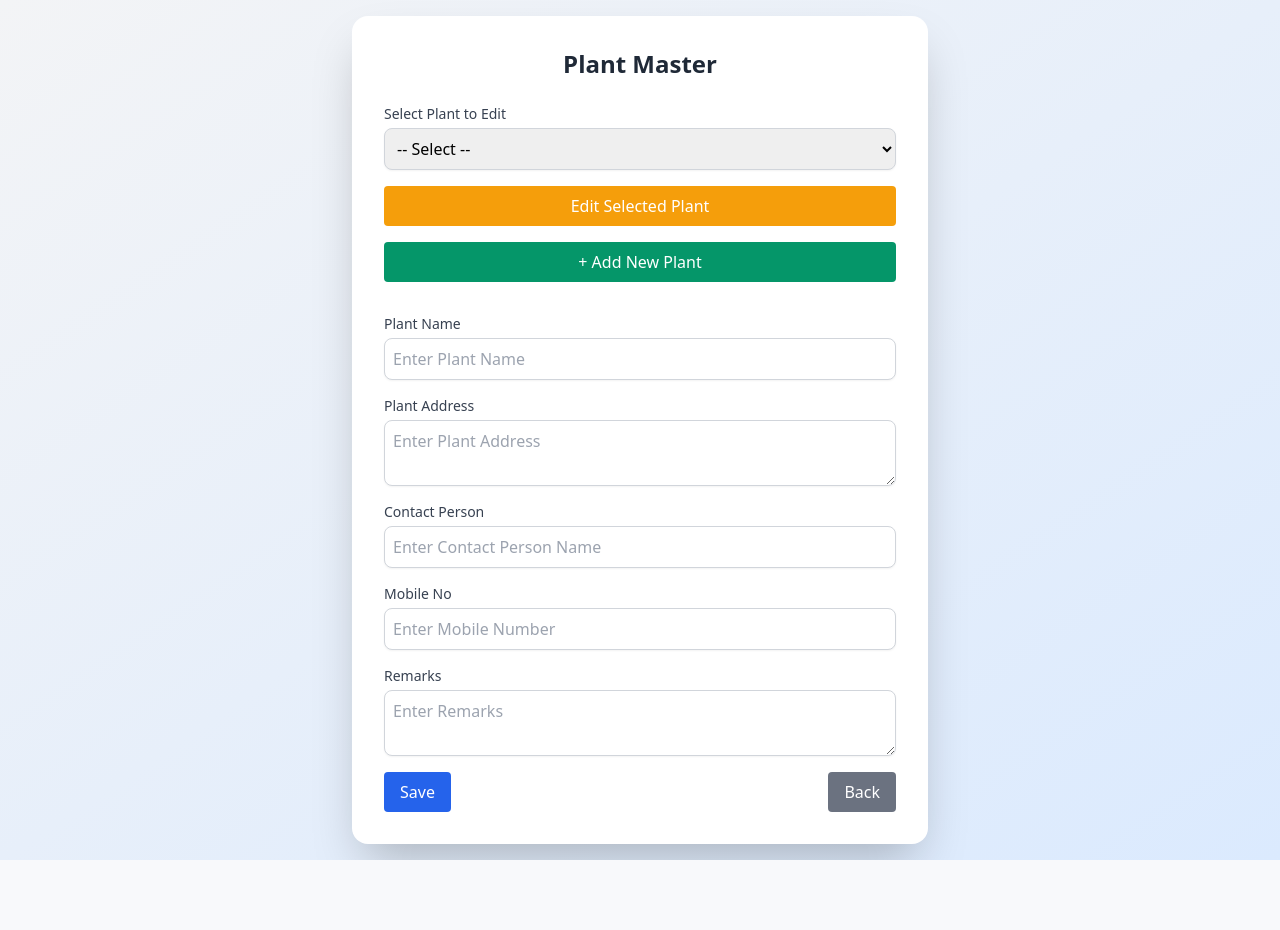
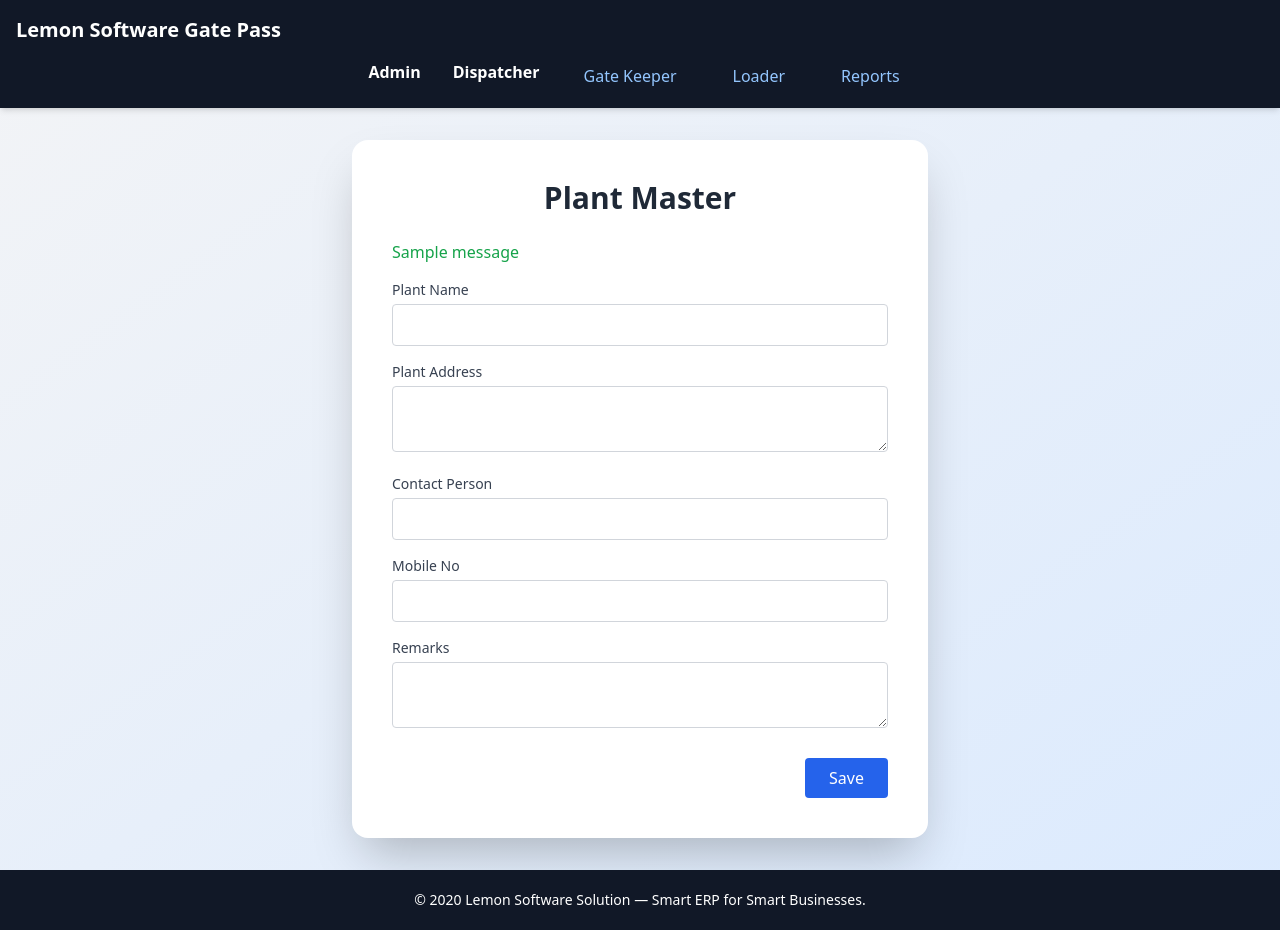
Before and after one commit to nilp12200/Truck-Django, a Django app: template templates/plantmaster.html in a window 1280 px wide. Before the commit the page ends 860 px from the top, so only its background shows below. Run offline with Django 4.2, Linux system fonts and the light colour scheme; the template is opened without the code that fills it: most values are stand-ins (such as "Sample title", 1, 10 or a date in 2020); one stand-in notice (Sample message) is shown; some libraries are stand-ins or nearby versions.

Commit message:
Update plantmaster.html

```diff
--- a/templates/plantmaster.html
+++ b/templates/plantmaster.html
@@ -1,95 +1,143 @@
+{% load static %}
 <!DOCTYPE html>
 <html lang="en">
 <head>
-  <meta charset="UTF-8" />
-  <meta name="viewport" content="width=device-width, initial-scale=1.0" />
-  <title>Plant Master</title>
-  <link href="https://cdn.jsdelivr.net/npm/tailwindcss@2.2.19/dist/tailwind.min.css" rel="stylesheet">
+  <meta charset="UTF-8">
+  <title>Plant Master | Lemon Software</title>
+  <meta name="viewport" content="width=device-width, initial-scale=1.0">
+  <script src="https://cdn.tailwindcss.com"></script>
+  <script>
+    function toggleMobileMenu() {
+      document.getElementById("mobileMenu").classList.toggle("hidden");
+    }
+  </script>
 </head>
-<body class="bg-gradient-to-br from-gray-100 to-blue-100 min-h-screen flex items-center justify-center p-4">
+<body class="bg-gradient-to-br from-gray-100 to-blue-100 min-h-screen flex flex-col">
 
-  <div class="bg-white shadow-2xl rounded-2xl p-8 w-full max-w-xl">
-    <h2 class="text-2xl font-bold text-center text-gray-800 mb-6">Plant Master</h2>
-
-    <!-- Plant Select Section -->
-    <div class="space-y-4">
-      <div>
-        <label class="block text-sm font-medium text-gray-700">Select Plant to Edit</label>
-        <select class="mt-1 block w-full rounded-lg border border-gray-300 shadow-sm p-2">
-          <option value="">-- Select --</option>
-          <option value="Plant A">Plant A</option>
-          <option value="Plant B">Plant B</option>
-        </select>
-      </div>
-
-      <button class="w-full bg-yellow-500 text-white px-4 py-2 rounded hover:bg-yellow-600 transition">
-        Edit Selected Plant
-      </button>
-
-      <button class="mt-2 w-full bg-green-600 text-white px-4 py-2 rounded hover:bg-green-700 transition">
-        + Add New Plant
+  <!-- Navbar -->
+  <nav class="bg-gray-900 text-white p-4 shadow-md">
+    <div class="max-w-7xl mx-auto flex items-center justify-between">
+      <span class="text-xl font-bold">Lemon Software Gate Pass</span>
+      <button class="md:hidden" onclick="toggleMenu()" aria-label="Toggle menu">
+        <!-- Hamburger Icon -->
+        <svg xmlns="http://www.w3.org/2000/svg" class="h-6 w-6" fill="none"
+             viewBox="0 0 24 24" stroke="currentColor">
+          <path stroke-linecap="round" stroke-linejoin="round" stroke-width="2"
+                d="M4 6h16M4 12h16M4 18h16"/>
+        </svg>
       </button>
     </div>
 
+    <!-- Desktop Menu -->
+    <div class="hidden md:flex justify-center space-x-8 mt-4">
+      <!-- Admin Dropdown -->
+      <div class="relative group">
+        <button tabindex="0" class="font-semibold group-hover:text-yellow-400 focus:outline-none">
+          Admin
+        </button>
+        <div
+          class="absolute left-0 mt-2 hidden group-hover:block group-focus-within:block bg-gray-800 text-sm p-2 rounded shadow z-50"
+        >
+          <a href="{% url 'plant_master' %}" class="block text-blue-300 hover:text-yellow-300 px-3 py-1 rounded">
+            Plant Master
+          </a>
+        </div>
+      </div>
+
+      <!-- Dispatcher Dropdown -->
+      <div class="relative group">
+        <button tabindex="0" class="font-semibold group-hover:text-yellow-400 focus:outline-none">
+          Dispatcher
+        </button>
+        <div
+          class="absolute left-0 mt-2 hidden group-hover:block group-focus-within:block bg-gray-800 text-sm p-2 rounded shadow z-50"
+        >
+          <a href="{% url 'truck_transaction' %}" class="block text-blue-300 hover:text-yellow-300 px-3 py-1 rounded">
+            Truck Transaction
+          </a>
+        </div>
+      </div>
+
+      <!-- Static Links -->
+      <a href="#" class="text-blue-300 hover:text-yellow-400 px-3 py-1 rounded">Gate Keeper</a>
+      <a href="#" class="text-blue-300 hover:text-yellow-400 px-3 py-1 rounded">Loader</a>
+      <a href="#" class="text-blue-300 hover:text-yellow-400 px-3 py-1 rounded">Reports</a>
+    </div>
+
+    <!-- Mobile Menu -->
+    <div id="mobileMenu" class="md:hidden hidden mt-4 px-4 space-y-3">
+      <div>
+        <span class="block font-semibold">Admin</span>
+        <a href="{% url 'plant_master' %}" class="block ml-4 text-blue-300 hover:text-yellow-400">
+          Plant Master
+        </a>
+      </div>
+      <div>
+        <span class="block font-semibold">Dispatcher</span>
+        <a href="{% url 'truck_transaction' %}" class="block ml-4 text-blue-300 hover:text-yellow-400">
+          Truck Transaction
+        </a>
+      </div>
+      <a href="#" class="block text-blue-300 hover:text-yellow-400">Gate Keeper</a>
+      <a href="#" class="block text-blue-300 hover:text-yellow-400">Loader</a>
+      <a href="#" class="block text-blue-300 hover:text-yellow-400">Reports</a>
+    </div>
+  </nav>
+
   <!-- Form Section -->
-    <form class="space-y-4 mt-8">
+  <main class="flex-grow flex items-center justify-center px-4 py-8">
+    <div class="bg-white shadow-2xl rounded-2xl p-6 sm:p-10 w-full max-w-xl">
+      <h2 class="text-2xl sm:text-3xl font-bold text-center text-gray-800 mb-6">Plant Master</h2>
+
+      {% if messages %}
+        <ul class="mb-4">
+          {% for message in messages %}
+            <li class="text-green-600 font-medium">{{ message }}</li>
+          {% endfor %}
+        </ul>
+      {% endif %}
+
+      <form method="POST" action="{% url 'plant_master' %}" class="space-y-4">
+        {% csrf_token %}
         <div>
           <label class="block text-sm font-medium text-gray-700">Plant Name</label>
-        <input
-          type="text"
-          placeholder="Enter Plant Name"
-          class="mt-1 block w-full rounded-lg border border-gray-300 shadow-sm p-2"
-          required
-        />
+          <input type="text" name="plantName" required
+                 class="mt-1 w-full rounded border border-gray-300 p-2 focus:ring focus:ring-blue-300">
         </div>
-
         <div>
           <label class="block text-sm font-medium text-gray-700">Plant Address</label>
-        <textarea
-          rows="2"
-          placeholder="Enter Plant Address"
-          class="mt-1 block w-full rounded-lg border border-gray-300 shadow-sm p-2"
-        ></textarea>
+          <textarea name="plantAddress" rows="2"
+                    class="mt-1 w-full rounded border border-gray-300 p-2 focus:ring focus:ring-blue-300"></textarea>
         </div>
-
         <div>
           <label class="block text-sm font-medium text-gray-700">Contact Person</label>
-        <input
-          type="text"
-          placeholder="Enter Contact Person Name"
-          class="mt-1 block w-full rounded-lg border border-gray-300 shadow-sm p-2"
-        />
+          <input type="text" name="contactPerson"
+                 class="mt-1 w-full rounded border border-gray-300 p-2 focus:ring focus:ring-blue-300">
         </div>
-
         <div>
           <label class="block text-sm font-medium text-gray-700">Mobile No</label>
-        <input
-          type="tel"
-          placeholder="Enter Mobile Number"
-          class="mt-1 block w-full rounded-lg border border-gray-300 shadow-sm p-2"
-        />
+          <input type="tel" name="mobileNo"
+                 class="mt-1 w-full rounded border border-gray-300 p-2 focus:ring focus:ring-blue-300">
         </div>
-
         <div>
           <label class="block text-sm font-medium text-gray-700">Remarks</label>
-        <textarea
-          rows="2"
-          placeholder="Enter Remarks"
-          class="mt-1 block w-full rounded-lg border border-gray-300 shadow-sm p-2"
-        ></textarea>
+          <textarea name="remarks" rows="2"
+                    class="mt-1 w-full rounded border border-gray-300 p-2 focus:ring focus:ring-blue-300"></textarea>
         </div>
-
-      <div class="flex justify-between mt-6">
-        <button type="submit" class="bg-blue-600 text-white px-4 py-2 rounded hover:bg-blue-700 transition">
+        <div class="flex justify-end pt-2">
+          <button type="submit"
+                  class="bg-blue-600 text-white px-6 py-2 rounded hover:bg-blue-700 transition">
             Save
-        </button>
-        <button type="button" class="bg-gray-500 text-white px-4 py-2 rounded hover:bg-gray-600 transition">
-          Back
           </button>
         </div>
       </form>
+    </div>
+  </main>
 
-  </div>
+  <!-- Footer -->
+  <footer class="bg-gray-900 text-white text-center py-5 mt-auto">
+    <p class="text-sm">© {{ now|date:"Y" }} Lemon Software Solution — Smart ERP for Smart Businesses.</p>
+  </footer>
 
 </body>
 </html>
```
Lines whose indentation alone changed are shown as unchanged.
